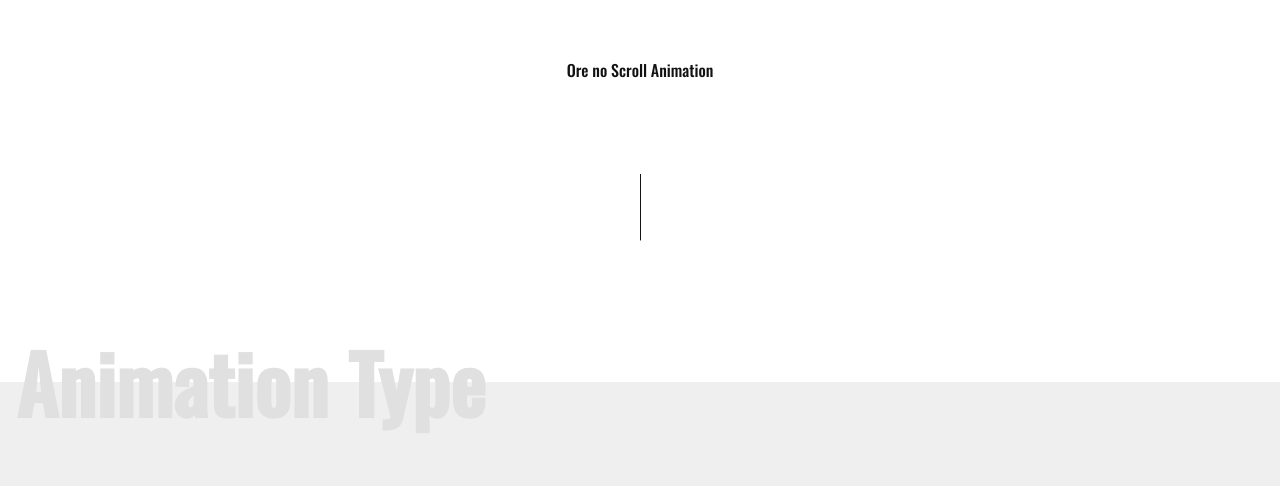
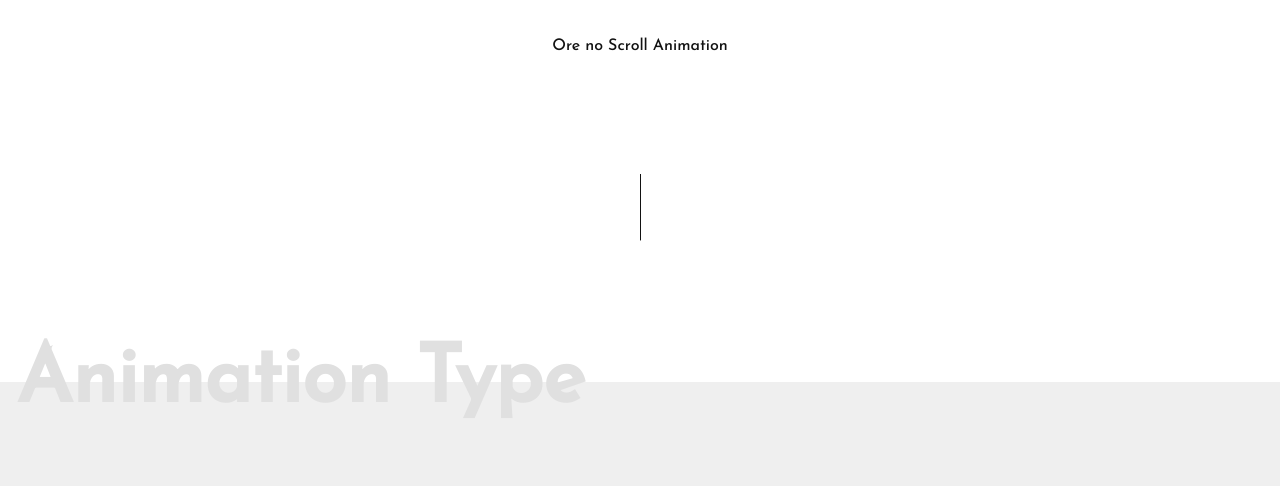
Before and after one commit to hilosiva/oreroll, a plain HTML site: page docs/index.html in a window 1280 px wide. Shown: the part 466-952 px from the top of the page. Drawn offline with nearby package versions, Linux system fonts and the light colour scheme.

Commit message:
デフォルトのイージングを ease-out に変更

```diff
--- a/docs/assets/css/style.css
+++ b/docs/assets/css/style.css
@@ -4,7 +4,7 @@ body {
   color: #121212;
   font-weight: 500;
   font-style: normal;
-  font-family: 'Oswald', sans-serif;
+  font-family: 'Josefin Sans', sans-serif;
 }
 
 header {
--- a/docs/index.html
+++ b/docs/index.html
@@ -5,10 +5,9 @@
   <meta name="viewport" content="width=device-width, initial-scale=1.0">
   <meta http-equiv="X-UA-Compatible" content="ie=edge">
   <title>Oreroll</title>
-  <!-- <link rel="stylesheet" href="assets/css/oreroll.min.css"> -->
-  <link rel="stylesheet" href="../oreroll.css">
+  <link rel="stylesheet" href="assets/css/oreroll.min.css">
   <link rel="stylesheet" href="assets/css/style.css">
-  <link href="https://fonts.googleapis.com/css2?family=Oswald:wght@500&display=swap" rel="stylesheet">
+  <link href="https://fonts.googleapis.com/css2?family=Josefin+Sans:wght@500&display=swap" rel="stylesheet">
   <script src="https://polyfill.io/v3/polyfill.min.js?features=IntersectionObserver" defer></script>
   <script src="assets/js/oreroll.min.js" defer></script>
   <style>
--- a/oreroll.scss
+++ b/oreroll.scss
@@ -9,7 +9,7 @@ $transration: 2.5rem;
 
 
 .oreroll {
-  transition: all $duration-normal ease-in-out;
+  transition: all $duration-normal ease-out;
   // ==============================
   //  Option Duration
   // ==============================
```
Also changed, not shown: README.md, docs/assets/css/oreroll.min.css, oreroll.css, oreroll.min.css.
